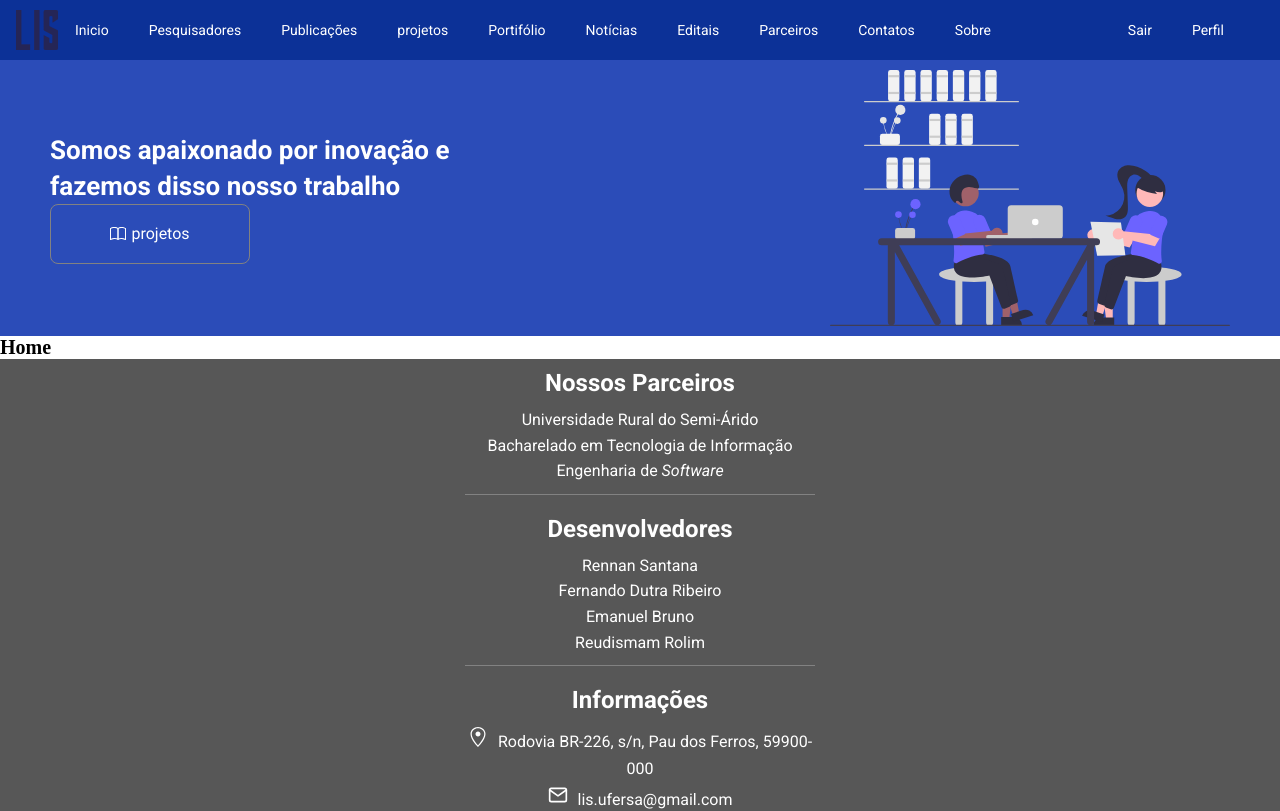
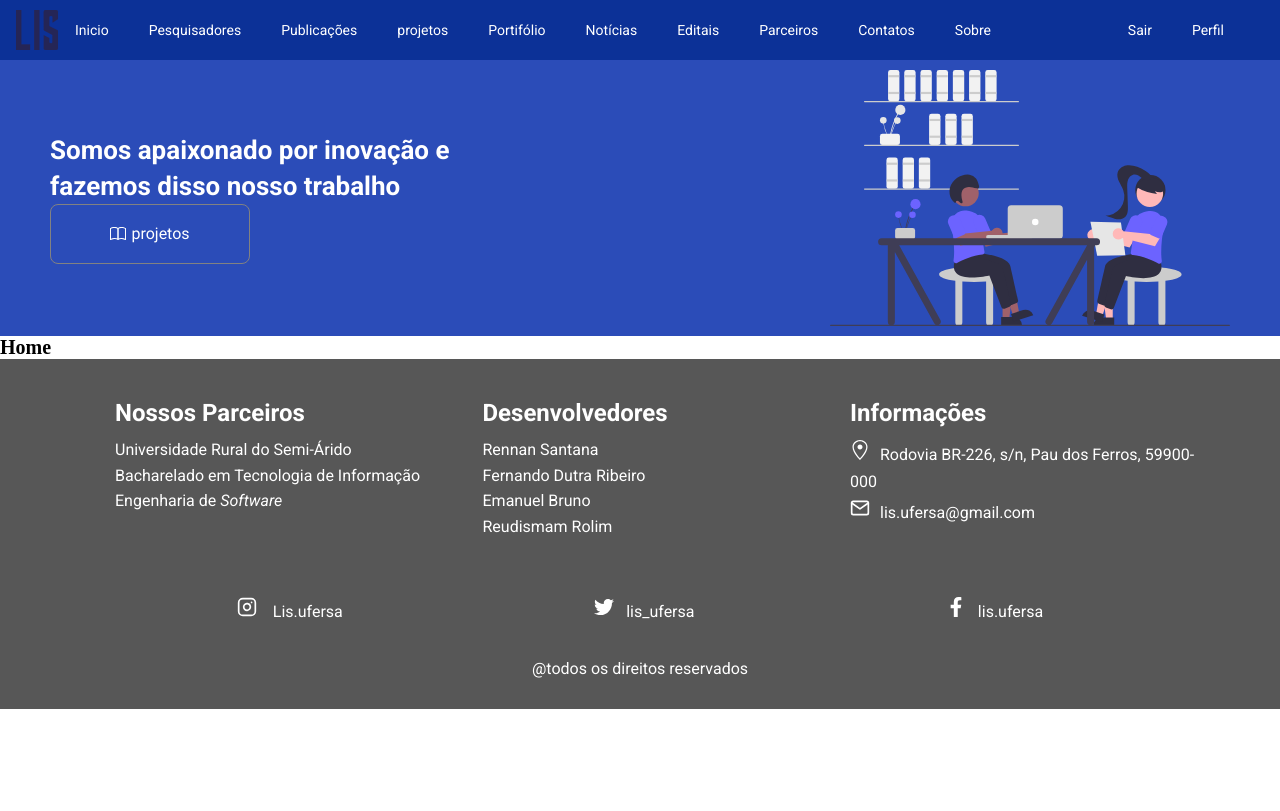
Before and after one commit to Allysonfreitas210695/project-LIS, a React (Create React App) app: page / in a window 1280 px wide. Shown: the top 811 px of the page. Built offline with nearby package versions, Linux system fonts and the light colour scheme.

Commit message:
Configurando o roda pé

```diff
--- a/src/components/Footer/container/index.tsx
+++ b/src/components/Footer/container/index.tsx
@@ -4,6 +4,11 @@
 
 const FooterContainer = styled.footer`
     background-color: var(--color-fundo);
+
+    @media(min-width: 768px){
+        display: flex;
+        justify-content: center;
+    }
 `
 
 export default function Footer(){
--- a/src/components/Footer/content/index.tsx
+++ b/src/components/Footer/content/index.tsx
@@ -14,6 +14,10 @@
     padding: 10px 0px;
     font-family: 'Roboto', sans-serif;
 
+    @media(min-width: 768px){
+        text-align: left;
+        width: 30%;
+    }
 `
 
 const Content = styled.section`
@@ -23,10 +27,23 @@
     ${FooterData}{
         border-bottom: 1px solid var(--color-grey);
     }
+
+    @media(min-width: 768px){
+        width: 90%;
+        margin-top: 30px;
+
+        ${FooterData}{
+            border-bottom: none;
+
+        }
+    }
 `
 
 const Infor = styled.div`
-
+    @media(min-width: 768px){
+        display: flex;
+        justify-content: space-between;
+    }
 `
 
 const Title = styled.h1`
```
